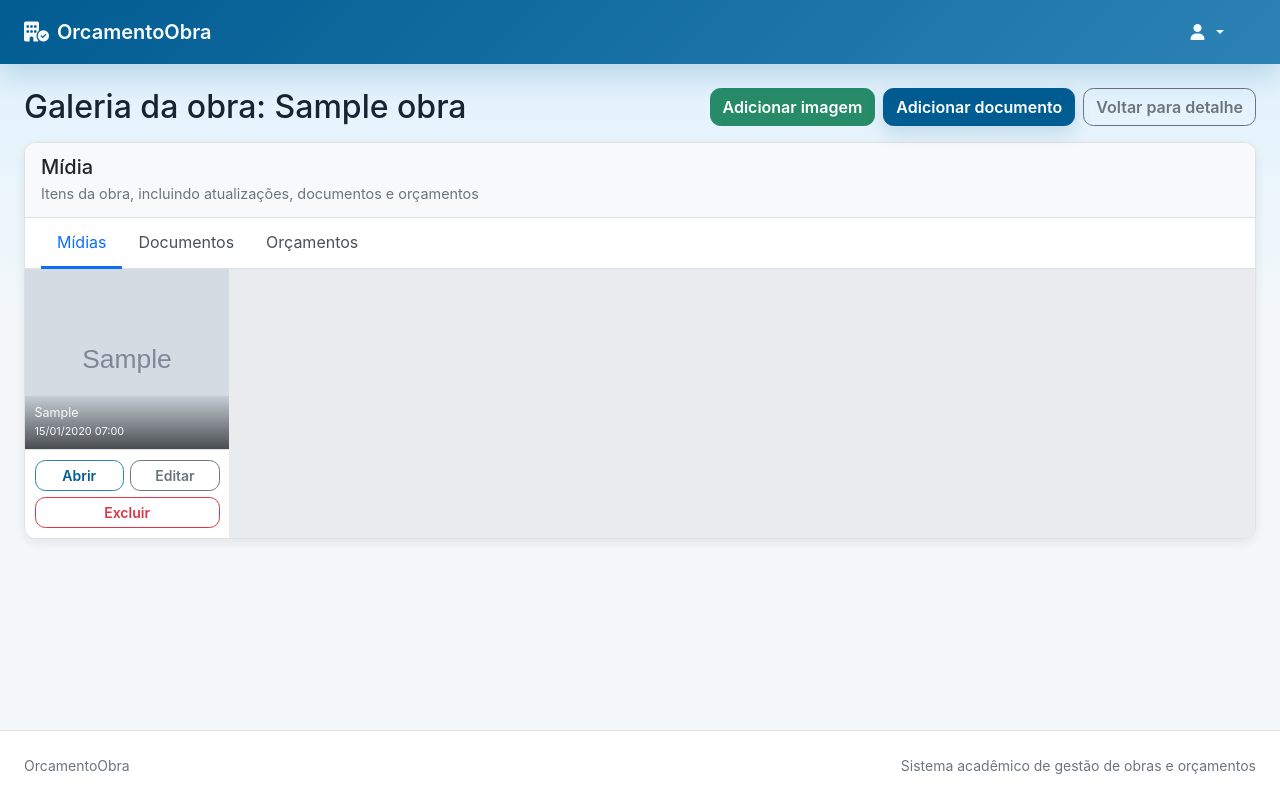
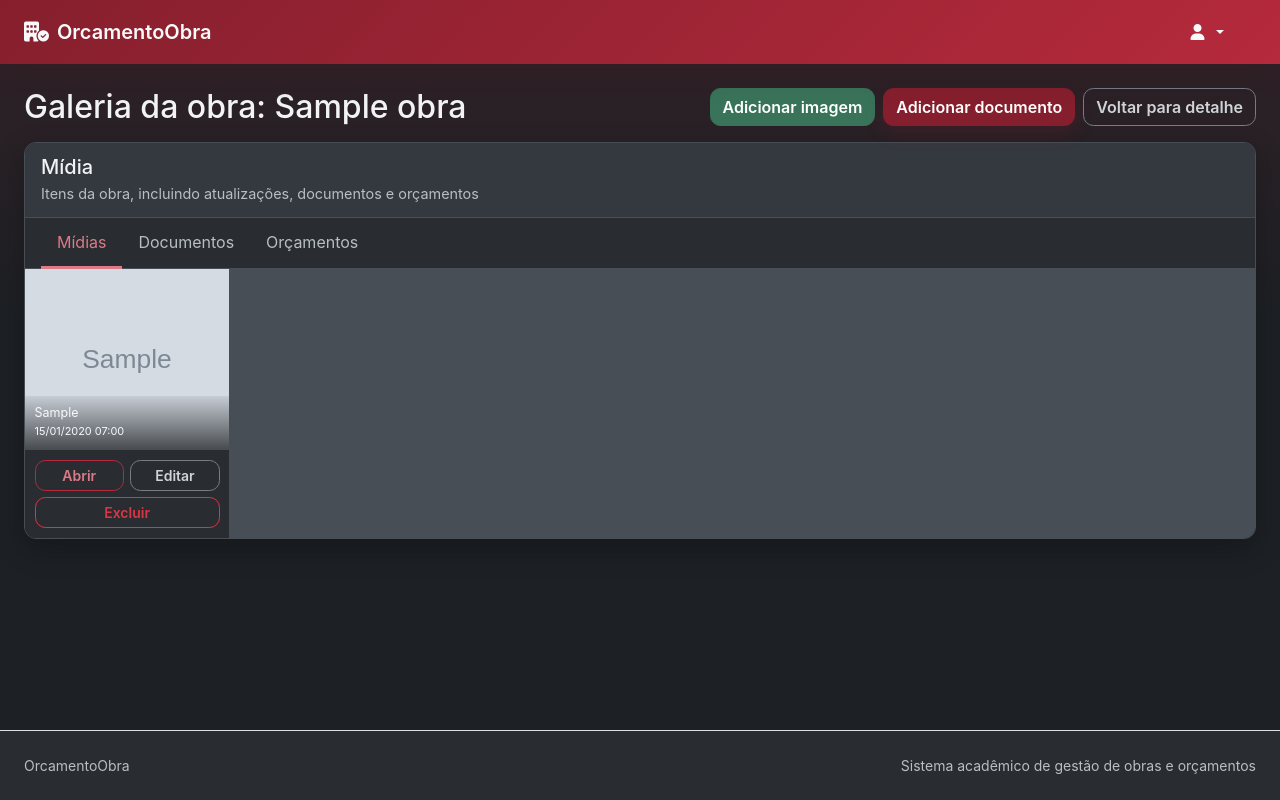
Before and after one commit to Luqui05/OrcamentoObra, a Django app: page /obras/1/galeria/ in a window 1280 px wide. Run offline with Django 5.2, Linux system fonts and the light colour scheme; a user stored in the database is signed in; tables that the repository leaves empty hold one stand-in row (values such as "Sample post"); grey boxes marked "Sample" are stand-in pictures.

Commit message:
feat: nova paleta de cores

```diff
--- a/core/templates/core/base.html
+++ b/core/templates/core/base.html
@@ -13,7 +13,10 @@
       href="https://cdnjs.cloudflare.com/ajax/libs/font-awesome/6.5.0/css/all.min.css"
       rel="stylesheet"
     />
-    <link href="{% static 'css/app.css' %}" rel="stylesheet" />
+    <link
+      href="{% static 'css/app.css' %}?v=20261002-red-dark-gray"
+      rel="stylesheet"
+    />
     {% block extra_css %}{% endblock %}
   </head>
   <body class="sb-nav-fixed">
--- a/core/templates/core/index.html
+++ b/core/templates/core/index.html
@@ -41,7 +41,7 @@
 		</div>
 	</div>
 	<div class="col-sm-6 col-xl-3">
-		<div class="metric-card metric-card-blue">
+		<div class="metric-card metric-card-accent">
 			<span class="metric-icon"><i class="fas fa-helmet-safety"></i></span>
 			<p class="metric-label">Obras</p>
 			<strong>{{ total_obras }}</strong>
--- a/core/templates/core/obra/galeria.html
+++ b/core/templates/core/obra/galeria.html
@@ -5,34 +5,34 @@
 {% block extra_css %}
 <style>
     .galeria-wrap {
-        background: #ffffff;
+        background: var(--oo-surface);
         border-radius: 0.75rem;
         overflow: hidden;
-        border: 1px solid #dee2e6;
-        box-shadow: 0 0.25rem 0.75rem rgba(0, 0, 0, 0.08);
+        border: 1px solid var(--oo-border);
+        box-shadow: var(--oo-shadow-soft);
     }
 
     .galeria-topo {
-        background: #f8f9fa;
-        color: #212529;
-        border-bottom: 1px solid #dee2e6;
+        background: var(--oo-surface-soft);
+        color: var(--oo-ink);
+        border-bottom: 1px solid var(--oo-border);
         padding: 0.75rem 1rem;
     }
 
     .galeria-topo .sub {
-        color: #6c757d;
+        color: var(--oo-muted);
         font-size: 0.9rem;
         margin-bottom: 0;
     }
 
     .galeria-abas {
-        background: #ffffff;
-        border-bottom: 1px solid #dee2e6;
+        background: var(--oo-surface);
+        border-bottom: 1px solid var(--oo-border);
         padding: 0 1rem;
     }
 
     .galeria-abas .nav-link {
-        color: #495057;
+        color: var(--oo-muted);
         border: 0;
         border-bottom: 3px solid transparent;
         border-radius: 0;
@@ -40,17 +40,17 @@
     }
 
     .galeria-abas .nav-link:hover {
-        color: #0d6efd;
+        color: var(--oo-primary-100);
     }
 
     .galeria-abas .nav-link.active {
-        color: #0d6efd;
+        color: var(--oo-primary-300);
         background: transparent;
-        border-bottom-color: #0d6efd;
+        border-bottom-color: var(--oo-primary-300);
     }
 
     .tab-content.galeria-conteudo {
-        background: #ffffff;
+        background: var(--oo-surface);
         padding: 0;
     }
 
@@ -58,30 +58,30 @@
         display: grid;
         grid-template-columns: repeat(auto-fill, minmax(180px, 1fr));
         gap: 1px;
-        background: #e9ecef;
+        background: var(--oo-border);
     }
 
     .galeria-card {
         display: flex;
         flex-direction: column;
         min-height: 100%;
-        background: #f8f9fa;
+        background: var(--oo-surface);
     }
 
     .galeria-item {
         position: relative;
         min-height: 180px;
-        background: #f8f9fa;
-        color: #212529;
+        background: var(--oo-surface);
+        color: var(--oo-ink);
         text-decoration: none;
     }
 
     .galeria-item:hover {
-        color: #0d6efd;
+        color: var(--oo-primary-100);
     }
 
     .galeria-item:focus-visible {
-        outline: 3px solid rgba(13, 110, 253, 0.35);
+        outline: 3px solid rgba(181, 42, 60, 0.4);
         outline-offset: -3px;
     }
 
@@ -101,7 +101,7 @@
         justify-content: center;
         text-align: center;
         padding: 0.75rem;
-        background: linear-gradient(160deg, #f8f9fa, #e9ecef);
+        background: linear-gradient(160deg, var(--oo-surface), var(--oo-surface-soft));
         font-size: 0.9rem;
     }
 
@@ -121,8 +121,8 @@
         display: flex;
         flex-wrap: wrap;
         gap: 0.4rem;
-        border-top: 1px solid #dee2e6;
-        background: #fff;
+        border-top: 1px solid var(--oo-border);
+        background: var(--oo-surface);
     }
 
     .galeria-card .acoes .btn {
@@ -130,7 +130,7 @@
     }
 
     .galeria-vazia {
-        color: #6c757d;
+        color: var(--oo-muted);
         padding: 1.2rem;
         margin: 0;
     }
--- a/static/css/app.css
+++ b/static/css/app.css
@@ -1,19 +1,27 @@
 :root {
-  --oo-primary-900: #015c91;
-  --oo-primary-700: #2c82b5;
-  --oo-primary-300: #88cdf6;
-  --oo-primary-100: #bce5ff;
-  --oo-bg: #f4f8fb;
-  --oo-surface: #ffffff;
-  --oo-surface-soft: #eef7fd;
-  --oo-ink: #172432;
-  --oo-muted: #647485;
-  --oo-border: #d9e8f2;
-  --oo-success: #278b68;
-  --oo-warning: #c88724;
-  --oo-danger: #c9465d;
-  --oo-shadow: 0 18px 45px rgba(1, 92, 145, 0.12);
-  --oo-shadow-soft: 0 10px 30px rgba(23, 36, 50, 0.08);
+  color-scheme: dark;
+  --bs-primary: #861f2d;
+  --bs-primary-rgb: 134, 31, 45;
+  --bs-link-color: #dc7a87;
+  --bs-link-hover-color: #f3cbd1;
+  --bs-body-color: #f1f3f5;
+  --bs-body-bg: #1d2024;
+  --oo-primary-900: #861f2d;
+  --oo-primary-700: #b52a3c;
+  --oo-primary-300: #dc7a87;
+  --oo-primary-100: #f3cbd1;
+  --oo-primary-soft: #4a2a31;
+  --oo-bg: #1d2024;
+  --oo-surface: #292d32;
+  --oo-surface-soft: #34393f;
+  --oo-ink: #f1f3f5;
+  --oo-muted: #b8bec5;
+  --oo-border: #484e55;
+  --oo-success: #39745a;
+  --oo-warning: #a66b1f;
+  --oo-danger: #a31d2d;
+  --oo-shadow: 0 18px 45px rgba(63, 24, 31, 0.16);
+  --oo-shadow-soft: 0 10px 30px rgba(0, 0, 0, 0.24);
   --oo-radius: 0.85rem;
   --oo-header-height: 64px;
 }
@@ -31,18 +39,18 @@ body {
   flex-direction: column;
   padding-top: var(--oo-header-height);
   background:
-    linear-gradient(180deg, rgba(188, 229, 255, 0.42) 0, rgba(244, 248, 251, 0) 320px),
+    linear-gradient(180deg, rgba(181, 42, 60, 0.13) 0, rgba(29, 32, 36, 0) 320px),
     var(--oo-bg);
   color: var(--oo-ink);
   font-family: Inter, system-ui, -apple-system, BlinkMacSystemFont, "Segoe UI", sans-serif;
 }
 
 a {
-  color: var(--oo-primary-900);
+  color: var(--oo-primary-300);
 }
 
 a:hover {
-  color: var(--oo-primary-700);
+  color: var(--oo-primary-100);
 }
 
 main {
@@ -57,7 +65,7 @@ main {
   right: 0;
   z-index: 1030;
   background: linear-gradient(135deg, var(--oo-primary-900), var(--oo-primary-700)) !important;
-  box-shadow: 0 10px 30px rgba(1, 92, 145, 0.2);
+  box-shadow: 0 10px 30px rgba(63, 24, 31, 0.25);
 }
 
 .navbar-brand {
@@ -66,7 +74,7 @@ main {
 
 .navbar .nav-link,
 .navbar .navbar-brand {
-  color: #f7fbff;
+  color: #f8f9fa;
 }
 
 .navbar .nav-link:hover,
@@ -104,9 +112,28 @@ main {
   color: var(--oo-muted);
 }
 
+.text-muted {
+  color: var(--oo-muted) !important;
+}
+
+.bg-white {
+  background-color: var(--oo-surface) !important;
+}
+
+.text-dark {
+  color: var(--oo-ink) !important;
+}
+
+.alert-light {
+  color: var(--oo-ink);
+  border-color: var(--oo-border) !important;
+  background-color: var(--oo-surface-soft);
+}
+
 .card {
   border: 1px solid var(--oo-border);
   border-radius: var(--oo-radius);
+  background-color: var(--oo-surface);
   box-shadow: var(--oo-shadow-soft);
 }
 
@@ -123,24 +150,43 @@ main {
 .btn-primary {
   background-color: var(--oo-primary-900);
   border-color: var(--oo-primary-900);
-  box-shadow: 0 8px 18px rgba(1, 92, 145, 0.16);
+  box-shadow: 0 8px 18px rgba(134, 31, 45, 0.2);
 }
 
 .btn-primary:hover,
-.btn-primary:focus {
-  background-color: #014d79;
-  border-color: #014d79;
+.btn-primary:focus,
+.btn-primary:active,
+.btn-primary:disabled,
+.btn-check:checked + .btn-primary {
+  background-color: #6f1824;
+  border-color: #6f1824;
 }
 
 .btn-outline-primary {
-  color: var(--oo-primary-900);
+  color: var(--oo-primary-300);
   border-color: var(--oo-primary-700);
 }
 
 .btn-outline-primary:hover,
-.btn-outline-primary:focus {
+.btn-outline-primary:focus,
+.btn-outline-primary:active,
+.btn-check:checked + .btn-outline-primary {
+  color: #fff;
   background-color: var(--oo-primary-900);
   border-color: var(--oo-primary-900);
+}
+
+.btn-outline-secondary {
+  color: #d0d4d8;
+  border-color: #767d85;
+}
+
+.btn-outline-secondary:hover,
+.btn-outline-secondary:focus,
+.btn-outline-secondary:active {
+  color: var(--oo-ink);
+  border-color: #767d85;
+  background-color: #4a5057;
 }
 
 .btn-success {
@@ -555,6 +674,7 @@ main {
 
 footer {
   flex-shrink: 0;
+  border-color: var(--oo-border) !important;
   background: var(--oo-surface);
 }
 
```
Also changed, not shown: other parts of static/css/app.css (+95 -22 lines), core/templates/core/obra/detail.html (+4 -4 lines).
